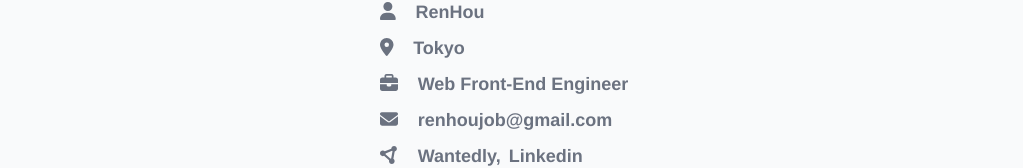
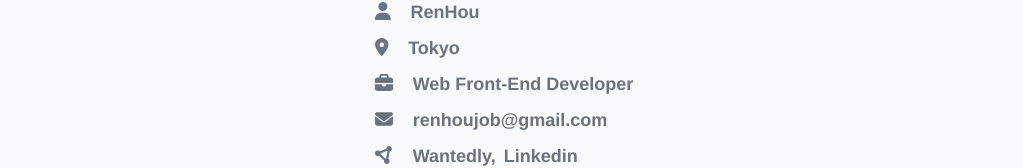
Before and after one commit to kensoz/portfolio, a Nuxt app: page / in a window 1280 px wide. Shown: the part 284-452 px from the top of the page, without its empty margins (128-1151 px from the left). Built offline with nearby package versions, Linux system fonts and the light colour scheme; a web font is replaced by a local one.

Commit message:
Update index.ts

```diff
--- a/data/index.ts
+++ b/data/index.ts
@@ -34,7 +34,7 @@ const data: IData[] = [
   {
     id: 3,
     icon: 'briefcase',
-    text1: 'Web Front-End Engineer',
+    text1: 'Web Front-End Developer',
     text1Link: '#',
     text2: '',
     text2Link: '#',
```
